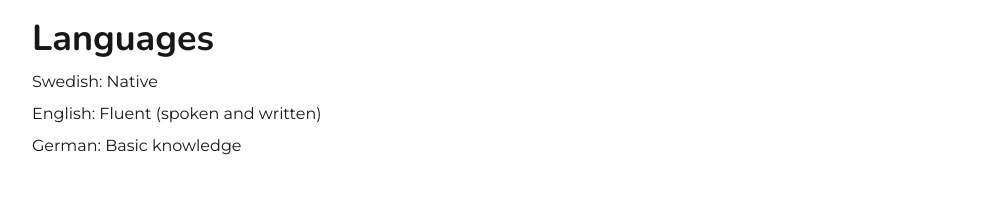
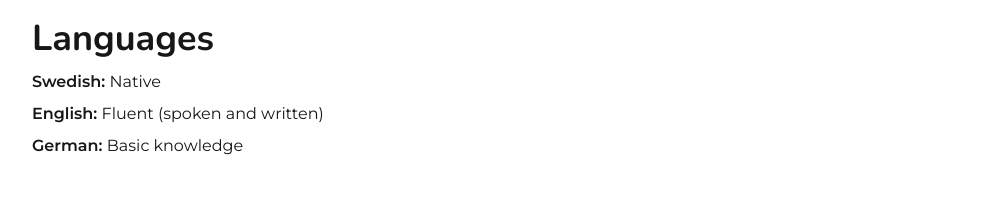
Before and after one commit to malpisen/nextjs-portfolio, a Next.js app: page /about in a window 1280 px wide. Shown: the part 2283-2491 px from the top of the page, without its empty margins (128-1120 px from the left). Built offline with nearby package versions, Linux system fonts and the light colour scheme.

Commit message:
fix: minor formatting and styling

```diff
--- a/src/app/about/page.tsx
+++ b/src/app/about/page.tsx
@@ -184,9 +184,16 @@ export default function AboutPage() {
         <section>
           <h2 className="text-start pb-1 ">Languages</h2>
           <ul className="space-y-2">
-            <li>Swedish: Native</li>
-            <li>English: Fluent (spoken and written)</li>
-            <li>German: Basic knowledge</li>
+            <li>
+              <span className="font-semibold">Swedish: </span>Native
+            </li>
+            <li>
+              <span className="font-semibold">English: </span>Fluent (spoken and
+              written)
+            </li>
+            <li>
+              <span className="font-semibold">German: </span>Basic knowledge
+            </li>
           </ul>
         </section>
         <section>
--- a/src/app/page.tsx
+++ b/src/app/page.tsx
@@ -46,10 +46,10 @@ export default async function HomePage() {
             I&apos;m always open to discussing new projects or opportunities!
             <br />
             Feel free to reach out to me at{" "}
-            <Link href="mailto:malin.rydefalk@gmail.com">
+            <Link href="mailto:malin.rydefalk@gmail.com" className="font-semibold">
               malin.rydefalk@gmail.com
             </Link>
-            , <Link href="tel:+46700497740">+46(0)70 049 77 40</Link> or fill
+            , <Link href="tel:+46700497740" className="font-semibold">+46(0)70 049 77 40</Link> or fill
             out the form below.
           </p>
           <ContactForm />
--- a/src/components/sections/project-list.tsx
+++ b/src/components/sections/project-list.tsx
@@ -3,7 +3,7 @@ import ProjectCard from "@/components/ui/project-card";
 
 export default function ProjectList({ projects }: { projects: Project[] }) {
   return (
-    <ul className="grid md:grid-cols-2 lg:grid-cols-3 px-20 xl:px-0 gap-6 items-stretch">
+    <ul className="grid md:grid-cols-2 lg:grid-cols-3 px-20 mb-5 xl:px-0 gap-6 items-stretch">
       {projects.map((project) => (
         <li key={project.id}>
           <ProjectCard key={project.id} project={project} />
```
